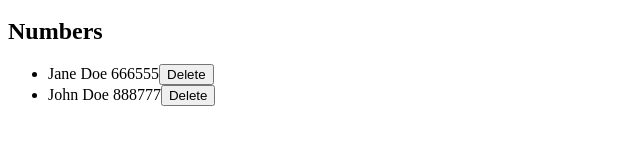
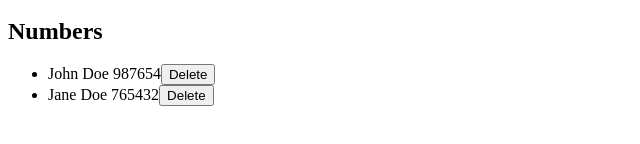
Before and after one commit to skoskipaa/fullstackopen2019, a React (Create React App) app in the folder osa2/puhelinluettelo/: page / in a window 1280 px wide. Shown: the part 280-424 px from the top of the page, without its empty margins (0-640 px from the left). Built offline with nearby package versions, Linux system fonts and the light colour scheme; data requests are answered from the project's data file.

Commit message:
puhelinluettelo 2.18*

```diff
--- a/osa2/puhelinluettelo/db.json
+++ b/osa2/puhelinluettelo/db.json
@@ -1,13 +1,13 @@
 {
   "persons": [
     {
-      "name": "Jane Doe",
-      "phone": "666555",
+      "name": "John Doe",
+      "phone": "987654",
       "id": 1
     },
     {
-      "name": "John Doe",
-      "phone": "888777",
+      "name": "Jane Doe",
+      "phone": "765432",
       "id": 2
     }
   ]
--- a/osa2/puhelinluettelo/src/App.js
+++ b/osa2/puhelinluettelo/src/App.js
@@ -40,17 +40,34 @@ const App = () => {
 
         const names = persons.map(p =>
           p.name.toLowerCase())
-          names.includes(personObject.name.toLowerCase())
-          ? window.alert(`${personObject.name} is already in the phonebook!`)
-          : personService
-            .create(personObject)
-            .then(returnedNote => {
-            setPersons(persons.concat(returnedNote))
-          })
-          setNewName('')
-          setNewNumber('')
 
-    }
+        if (names.includes(personObject.name.toLowerCase())) {
+          const pers = persons.find(p => p.name.toLowerCase() === personObject.name.toLowerCase())
+          const persId = pers.id
+          const changedPers = { ...pers, phone: personObject.phone }
+
+          if (window.confirm(`${pers.name} is already in the phonebook! Replace number?`)) {
+            personService
+              .update(persId, changedPers)
+              .then(returnedPers => {
+                setPersons(persons.map(p => p.id !== persId ? p : returnedPers))
+              })
+              .catch(error => console.log('Pieleen män'))
+          }
+
+
+        } else {
+            personService
+              .create(personObject)
+              .then(returnedPers =>
+                setPersons(persons.concat(returnedPers)))
+        }
+        setNewName('')
+        setNewNumber('')
+
+
+      }
+
 
     const deleteContact = id => {
       const pers = persons.find(p => p.id === id)
@@ -58,8 +75,7 @@ const App = () => {
       console.log(`deleting contact with id ${id}`)
       personService
         .removeContact(id)
-        .then(response =>
-          setPersons(persons.filter(person => person.id !== id)))
+        .then(setPersons(persons.filter(person => person.id !== id)))
         }
     }
 
--- a/osa2/puhelinluettelo/src/services/persons.js
+++ b/osa2/puhelinluettelo/src/services/persons.js
@@ -16,6 +16,9 @@ const removeContact = id => {
     return request.then(response => response.data)
 }
 
-export default {
-    getAll, create, removeContact
+const update = (id, newObject) => {
+    const request = axios.put(`${baseUrl}/${id}`, newObject)
+    return request.then(response => response.data)
 }
+
+export default { getAll, create, removeContact, update }
```
